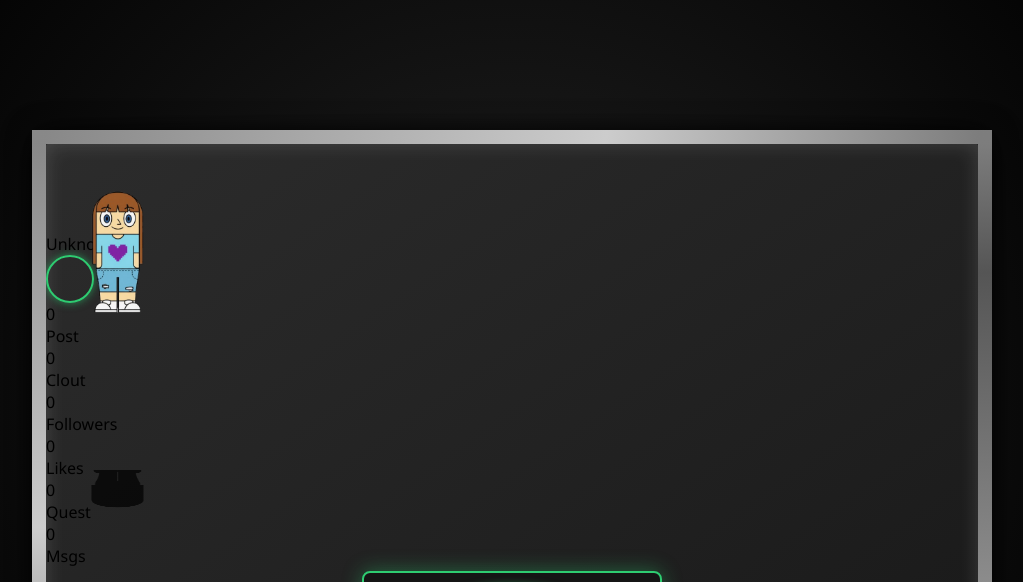
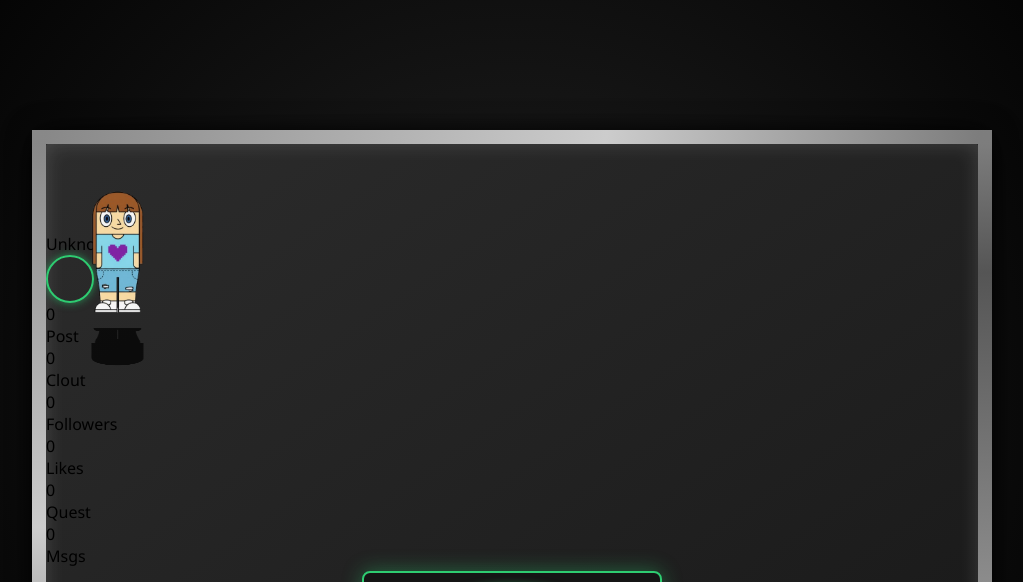
Before and after one commit to DjPressPlay/MetaMEdia, a website with bundled scripts: page public/homeroom.html in a window 1280 px wide. Shown: the top 582 px of the page, without its empty margins (128-1151 px from the left). Built offline with nearby package versions, Linux system fonts and the light colour scheme.

Commit message:
Update homeroom.html

```diff
--- a/public/homeroom.html
+++ b/public/homeroom.html
@@ -165,7 +165,7 @@
   opacity: 0.7;
   pointer-events: none;
   z-index: 1;
-  transform-origin: 50% 100%; /* ✅ true bottom center pivot */
+
   transform: translateX(-50%) scaleY(-0.3) rotate(0deg);
   transition: transform 0.3s ease-out;
 }
```
